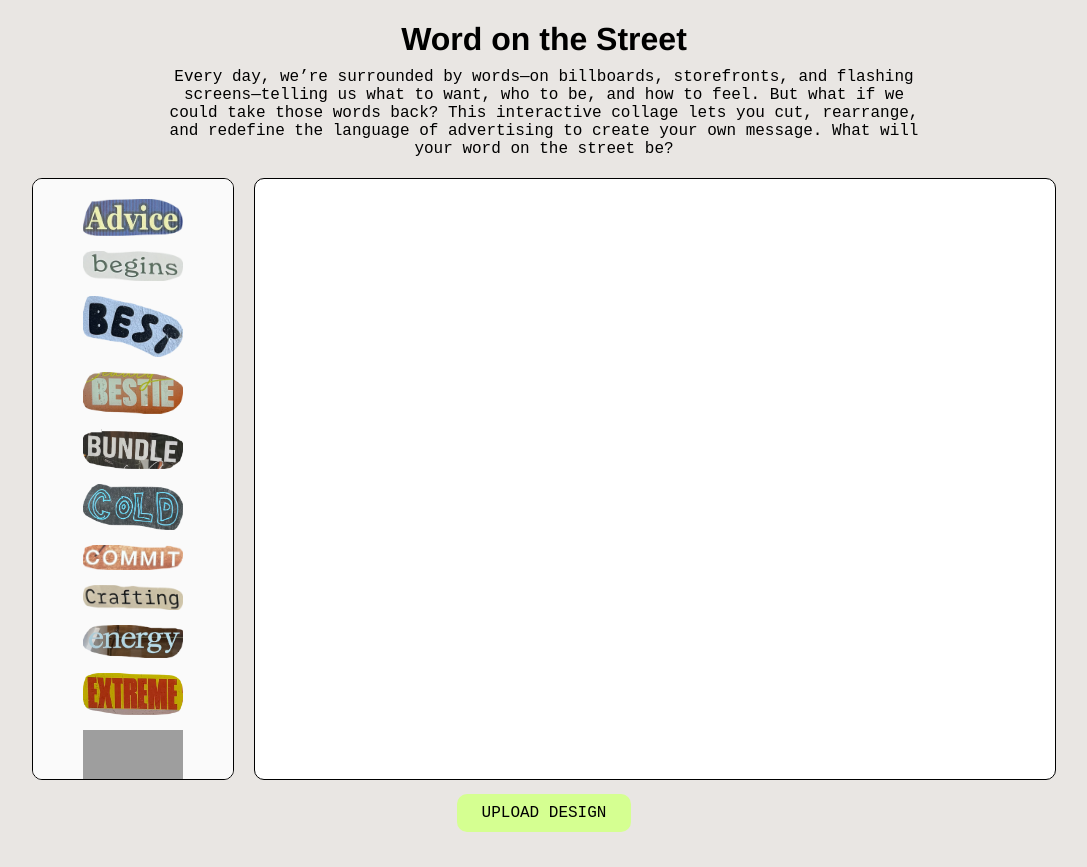
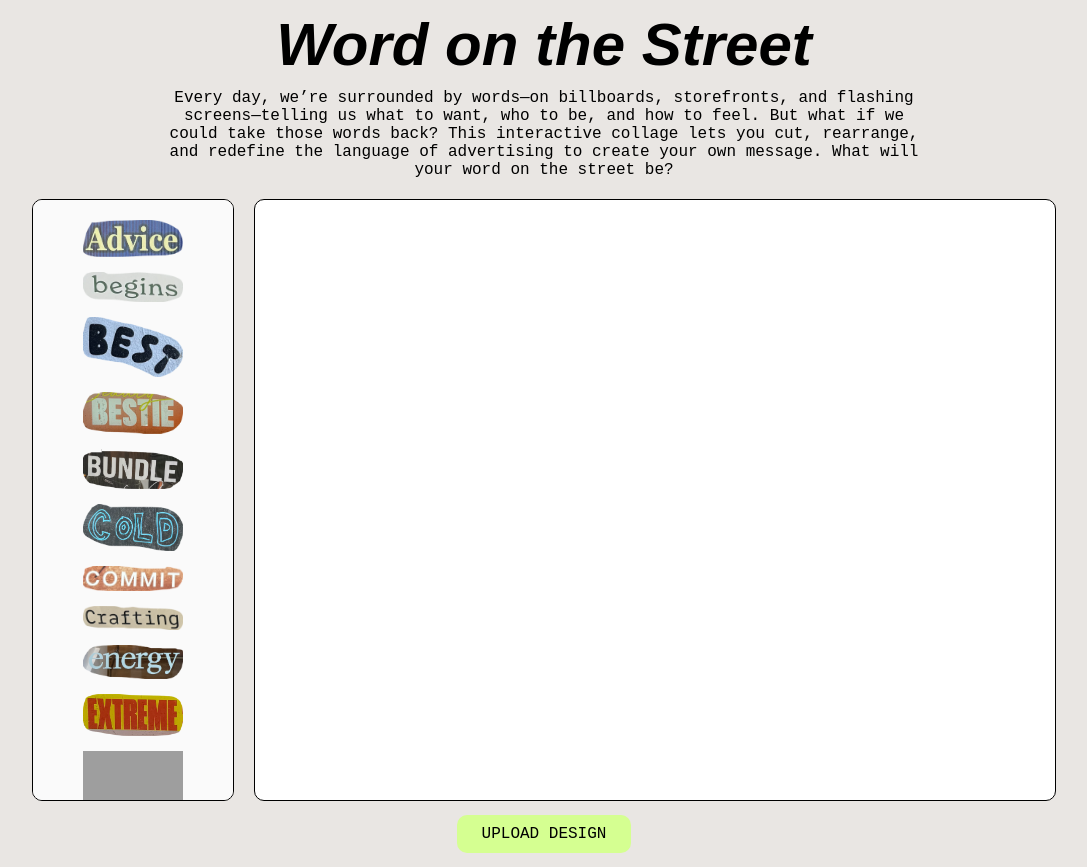
Before and after one commit to danitweitzman/cultural_nomad, a plain HTML site: page index.html in a window 1280 px wide. Shown: the whole page, without its empty margins (96-1183 px from the left). Before the commit the page ends 846 px from the top, so only its background shows below. Drawn offline with nearby package versions, Linux system fonts and the light colour scheme; grey boxes are pictures that could not be loaded.

Commit message:
Title change

```diff
--- a/styles.css
+++ b/styles.css
@@ -8,8 +8,11 @@ body {
 
 h1 {
   padding-top: 0px;
-  font-family: Helvetica, sans-serif;
-  margin-bottom: 0;
+  font-family: Arial, Helvetica, sans-serif;
+  font-style: italic;
+  font-size: 60px;
+  margin-top: 10px;
+  margin-bottom: 0px;
 }
 
 p {
```
